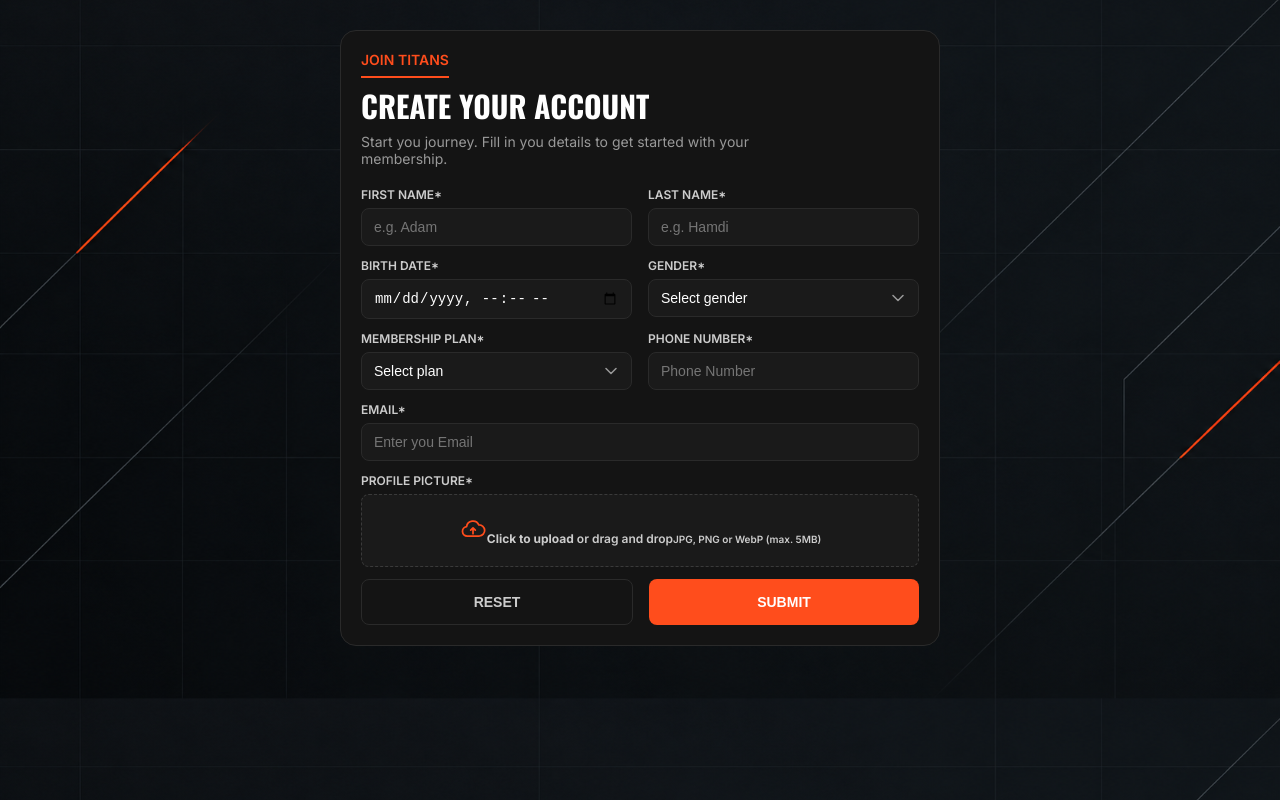
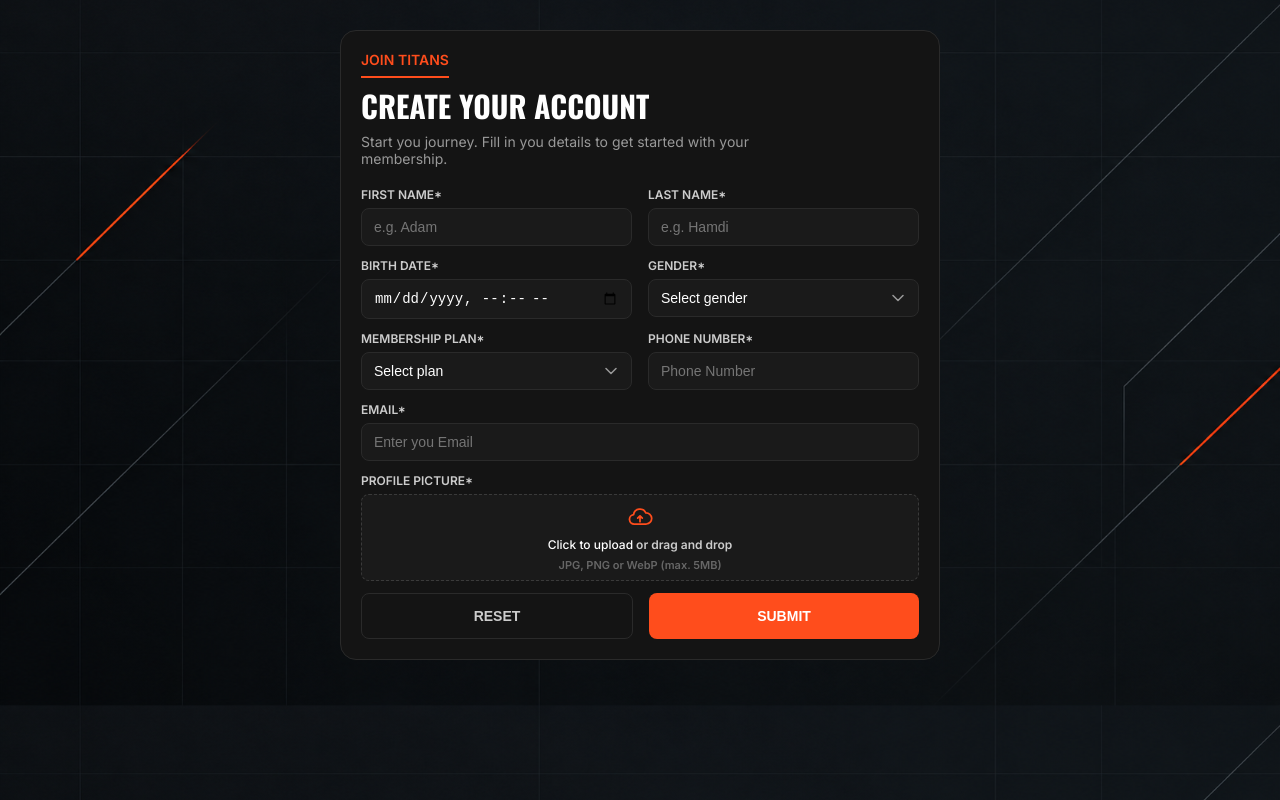
Before and after one commit to Adam-hash-a11y/titans-frontend, a React (Vite) app: page / in a window 1280 px wide. Built offline with nearby package versions, Linux system fonts and the light colour scheme.

Commit message:
style: add dropzone preview and remove button styles

```diff
--- a/src/components/shared/imageUpload/index.module.css
+++ b/src/components/shared/imageUpload/index.module.css
@@ -1,19 +1,3 @@
-.Dropzone {
-  display: flex;
-  align-items: center;
-  justify-content: center;
-  border: 1px dashed #3a3a3a;
-  border-radius: 8px;
-  background-color: #1a1a1a;
-  color: #666666;
-  padding: 20px 16px;
-  cursor: pointer;
-  text-align: center;
-}
-
-.HiddenInput {
-  display: none;
-}
 .Field {
   display: flex;
   flex-direction: column;
@@ -26,3 +10,80 @@
   font-size: 12px;
   font-weight: 600;
 }
+
+.Dropzone {
+  display: flex;
+  align-items: center;
+  justify-content: center;
+  border: 1px dashed #3a3a3a;
+  border-radius: 8px;
+  background-color: #1a1a1a;
+  padding: 8px;
+}
+
+.Dropzone:hover {
+  border-color: #ff4d1c;
+}
+
+.Placeholder {
+  display: flex;
+  flex-direction: column;
+  align-items: center;
+  gap: 6px;
+  width: 100%;
+  cursor: pointer;
+  text-align: center;
+  color: #999999;
+  font-size: 14px;
+  font-weight: 400;
+}
+
+.Placeholder strong {
+  color: #ffffff;
+  font-weight: 500;
+}
+
+.Placeholder small {
+  color: #666666;
+  font-size: 11px;
+}
+
+.FileRow {
+  display: flex;
+  align-items: center;
+  gap: 12px;
+  width: 100%;
+}
+
+.Preview {
+  width: 56px;
+  height: 56px;
+  border-radius: 8px;
+  object-fit: cover;
+}
+
+.FileName {
+  flex: 1;
+  color: #ffffff;
+  font-size: 14px;
+  overflow: hidden;
+  text-overflow: ellipsis;
+  white-space: nowrap;
+}
+
+.RemoveButton {
+  background: none;
+  border: none;
+  color: #999999;
+  font-size: 16px;
+  cursor: pointer;
+  padding: 4px 8px;
+}
+
+.RemoveButton:hover {
+  color: #ff4d1c;
+}
+
+.HiddenInput {
+  display: none;
+}
```
